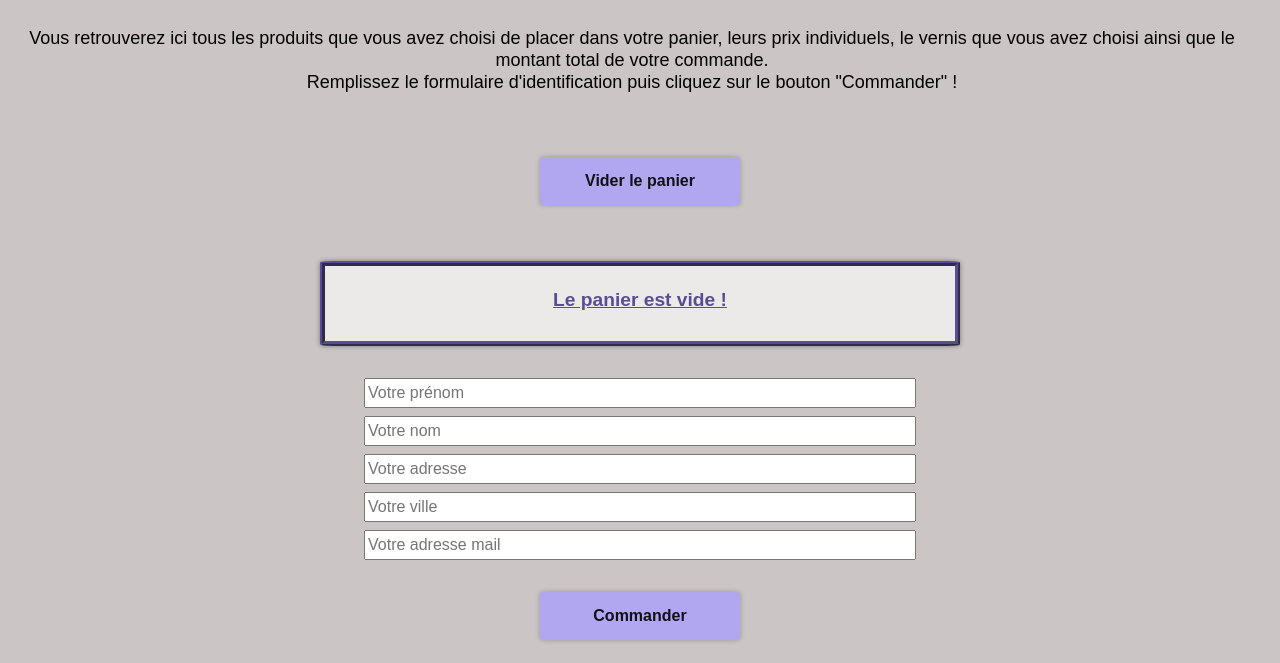
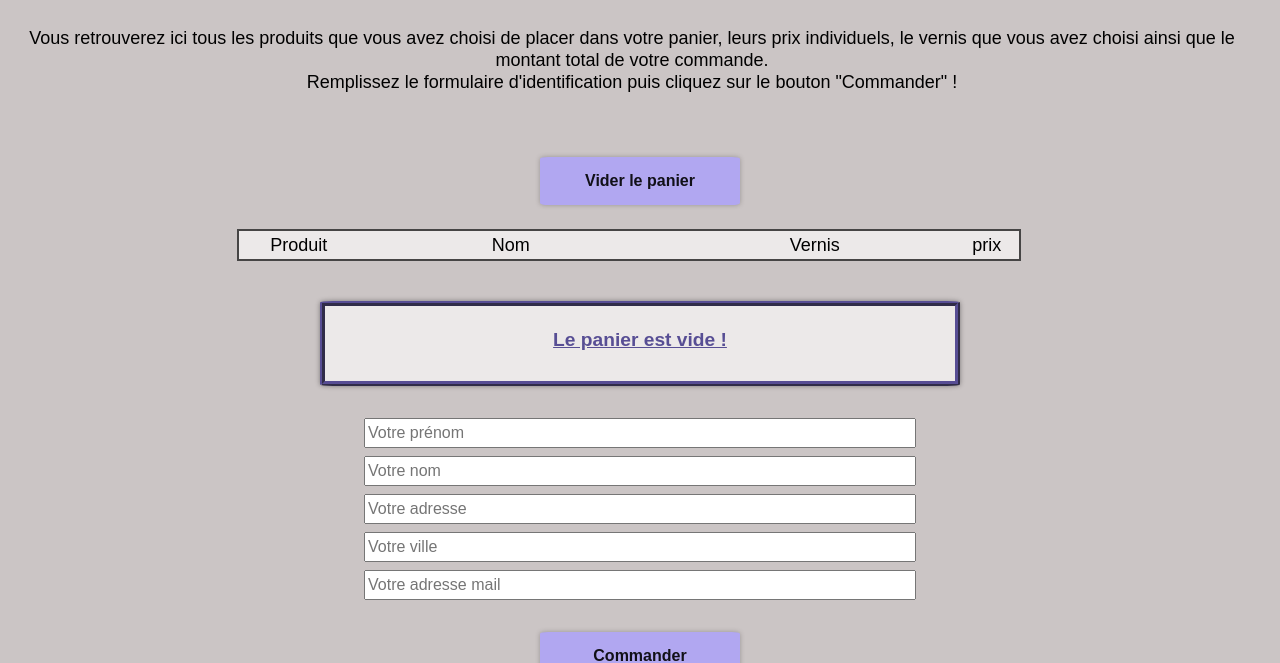
Before and after one commit to KazeyKaze/KazeyKaze-PierreAntoineQuiquampoix_5_19082021, a plain HTML site: page front-end/html/page_panier.html in a window 1280 px wide. Shown: the part 142-805 px from the top of the page. Drawn offline with Linux system fonts and the light colour scheme.

Commit message:
Améliorations page panier

```diff
--- a/front-end/html/page_panier.html
+++ b/front-end/html/page_panier.html
@@ -55,6 +55,12 @@
         <div class="div-bouton-vider">
             <button class="formulaire__input__bouton" id="bouton-vider">Vider le panier</button>
         </div>
+        <div class="entête">
+            <p class="entête-prod">Produit</p>
+            <p class="entête-nom">Nom</p>
+            <p class="entête-varnish">Vernis</p>
+            <p class="entête-prix">prix</p>
+        </div>
         <section id="produits-panier"></section>
         <!-- FIN Produits -->
 
--- a/front-end/sass/Pages/_contenup1.scss
+++ b/front-end/sass/Pages/_contenup1.scss
@@ -5,14 +5,14 @@ main {
     padding: 3rem 0 3rem 0;
 }
 
-#produits{
+#produits {
     display: flex;
     flex-direction: row;
     flex-wrap: wrap;
     justify-content: space-around;
 }
 
-#produits-panier{
+#produits-panier {
     display: flex;
     flex-direction: column;
 }
@@ -46,14 +46,18 @@ main {
 .produits-page-panier {
     display: flex;
     align-items: center;
+    justify-content: flex-end;
     width: 60%;
     color: rgba(0, 0, 0, 0.877);
-    margin: 0 18.5% 1rem;
+    margin: 0 18.5% 0.5rem;
     background-color: rgb(236, 233, 233);
     padding-right: 1rem;
-    justify-content:space-between;
     border-top: solid 2px rgba(0, 0, 0, 0.25);
     border-bottom: solid 2px rgba(0, 0, 0, 0.25);
+
+    img {
+        margin-right: auto;
+    }
 }
 
 .produits__img {
@@ -80,7 +84,8 @@ main {
     text-align: center;
 }
 
-.produits__varnish__select, select {
+.produits__varnish__select,
+select {
     text-align: center;
     font-size: 17px;
     font-family: sans-serif;
@@ -100,6 +105,8 @@ main {
     font-weight: bold;
     opacity: 0.9;
     font-size: 16px;
+    flex: 1 30%;
+    text-align: center;
 }
 
 .produits__name {
@@ -111,6 +118,8 @@ main {
     font-weight: bold;
     opacity: 0.9;
     font-size: 16px;
+    flex: 1 30%;
+    text-align: center;
 }
 
 .produits__price {
@@ -155,7 +164,7 @@ main {
     line-height: 22px;
 }
 
-a:hover{
+a:hover {
     text-decoration: none;
 }
 
@@ -173,9 +182,45 @@ a:hover{
     font-weight: 600;
     transition: .3s ease-in-out;
 
-    &:hover{
+    &:hover {
         background-color: darken($color: rgb(177, 167, 241), $amount: 5%);
         box-shadow: 0px 0px 10px rgba(0, 0, 0, 0.35);
         cursor: pointer;
     }
 }
+
+.entête {
+    display: flex;
+    align-items: center;
+    justify-content: flex-end;
+    width: 60%;
+    color: rgba(0, 0, 0, 1);
+    margin: 0 18.5% 0.5rem;
+    background-color: rgb(236, 233, 233);
+    padding-right: 0.76rem;
+    border: solid 2px rgba(0, 0, 0, 0.7);
+    padding-top: 0.3rem;
+    padding-bottom: 0.3rem;
+
+}
+
+.entête-prod {
+    margin-right: auto;
+    width: 120px;
+    text-align: center;
+}
+
+.entête-nom {
+    flex: 1 35%;
+    text-align: center;
+}
+
+.entête-varnish {
+    flex: 1 35%;
+    text-align: center;
+}
+
+.entête-prix {
+    width: 40px;
+    text-align: center;
+}
```
Also changed, not shown: front-end/sass/style.css, 1 other file.
